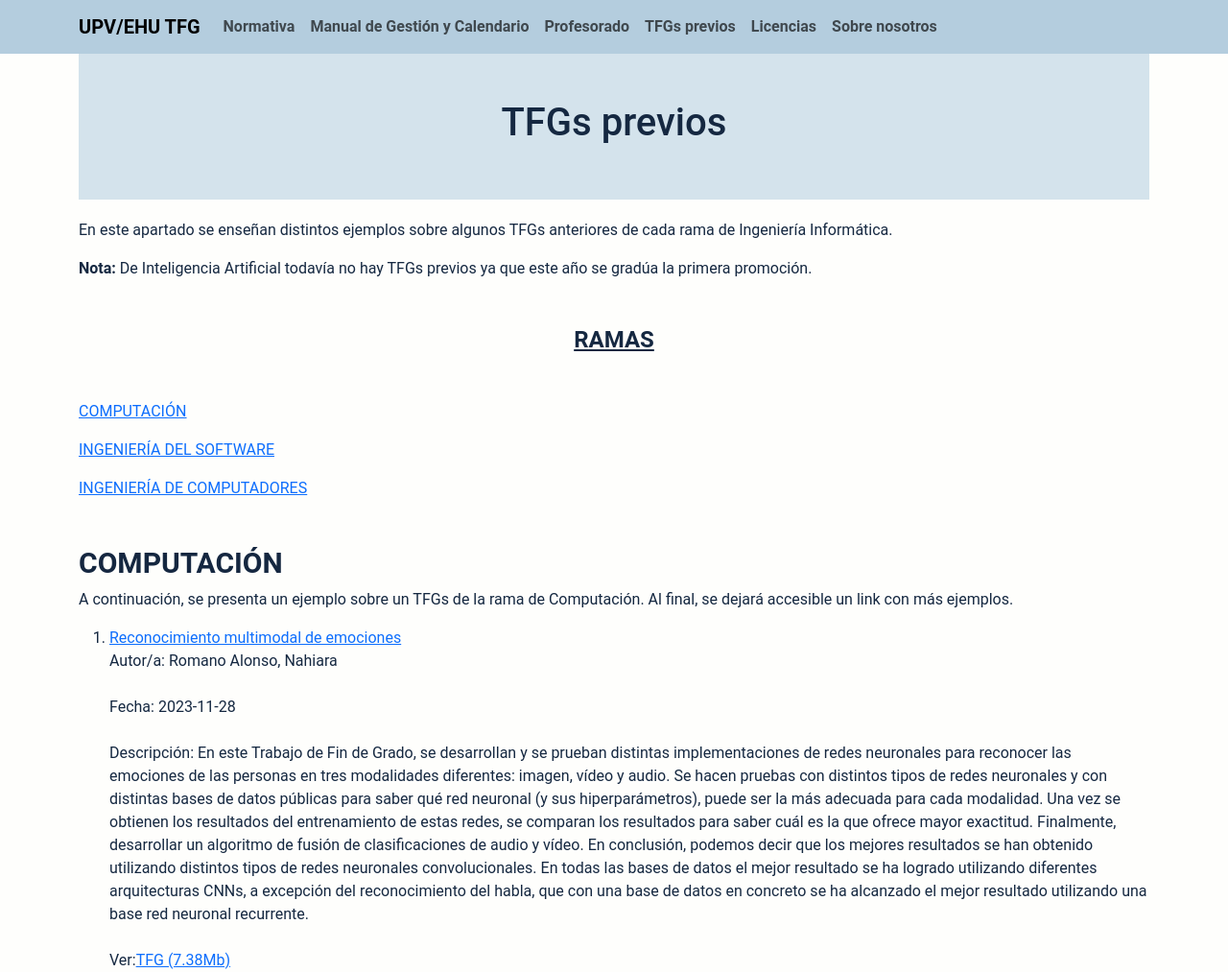
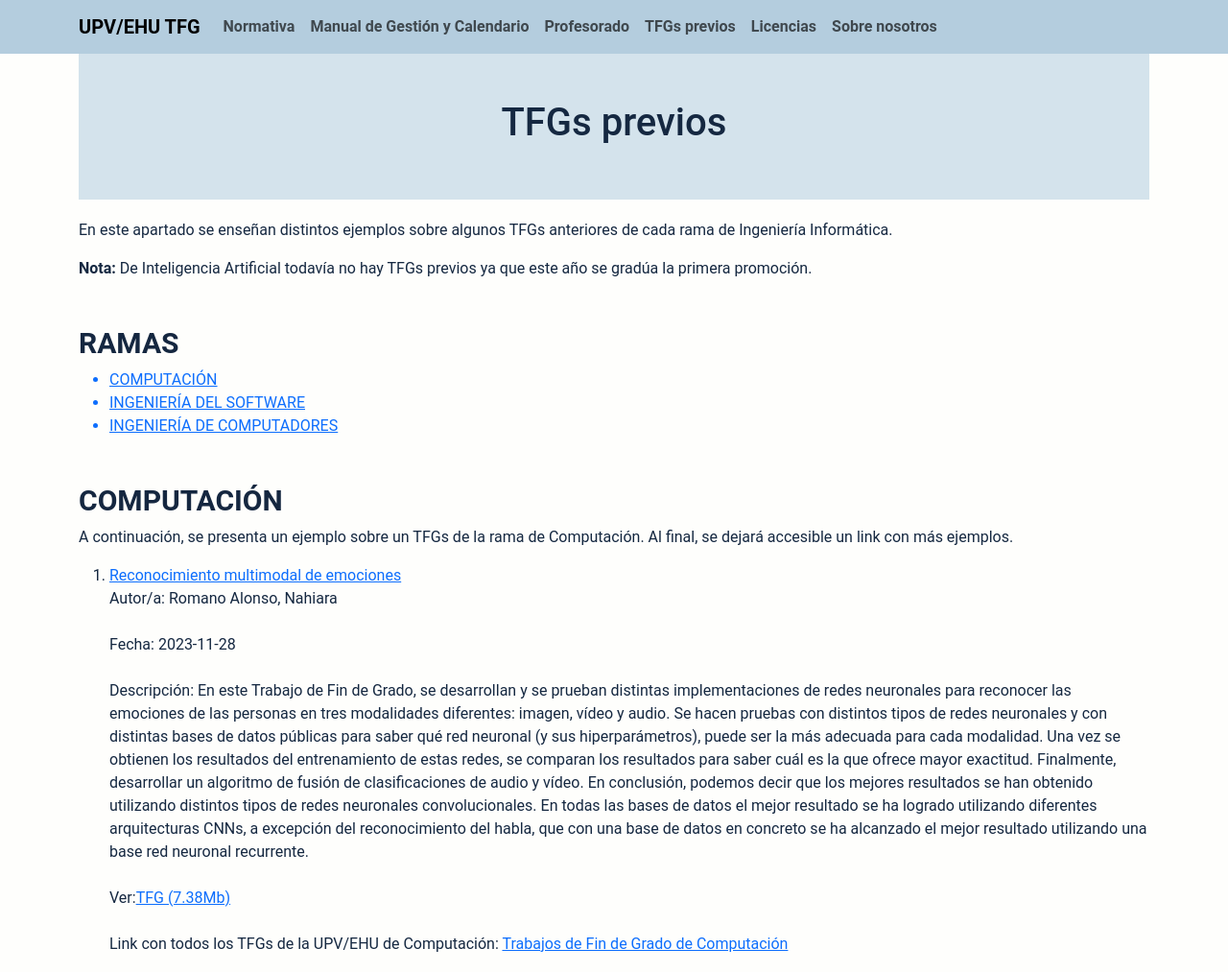
Before and after one commit to agarciacif/web_IPC, a website built with Vite: page tfgPrevios.html in a window 1280 px wide. Shown: the top 1013 px of the page at 96% size. Built offline with nearby package versions, Linux system fonts and the light colour scheme.

Commit message:
fix titulo ramas

```diff
--- a/tfgPrevios.html
+++ b/tfgPrevios.html
@@ -65,13 +65,13 @@
 
                 <p class="mb-5"><span class="fw-bold">Nota:</span> De Inteligencia Artificial todavía no hay TFGs previos ya que este año se gradúa la primera promoción.</p>
 
-                <h4 class="fw-bold mb-5 text-decoration-underline text-center">RAMAS</h4>
+                <h4 class="fw-bold text-start titulo">RAMAS</h4>
 
-                <div id="ramas" class="mb-5 text-decoration-underline text-primary">
-                    <p><a href="#computacion">COMPUTACIÓN</a></p>
-                    <p><a href="#ingsoft">INGENIERÍA DEL SOFTWARE</a></p>
-                    <p><a href="#ingcomp">INGENIERÍA DE COMPUTADORES</a></p>
-                </div>
+                <ul id="ramas" class="mb-5 text-decoration-underline text-primary">
+                    <li><a href="#computacion">COMPUTACIÓN</a></li>
+                    <li><a href="#ingsoft">INGENIERÍA DEL SOFTWARE</a></li>
+                    <li><a href="#ingcomp">INGENIERÍA DE COMPUTADORES</a></li>
+                </ul>
 
                 <div id="computacion" class="mb-5">
                     <h5 class="fw-bold" id="computacion"><span class="titulo">COMPUTACIÓN</span></h5>
```
